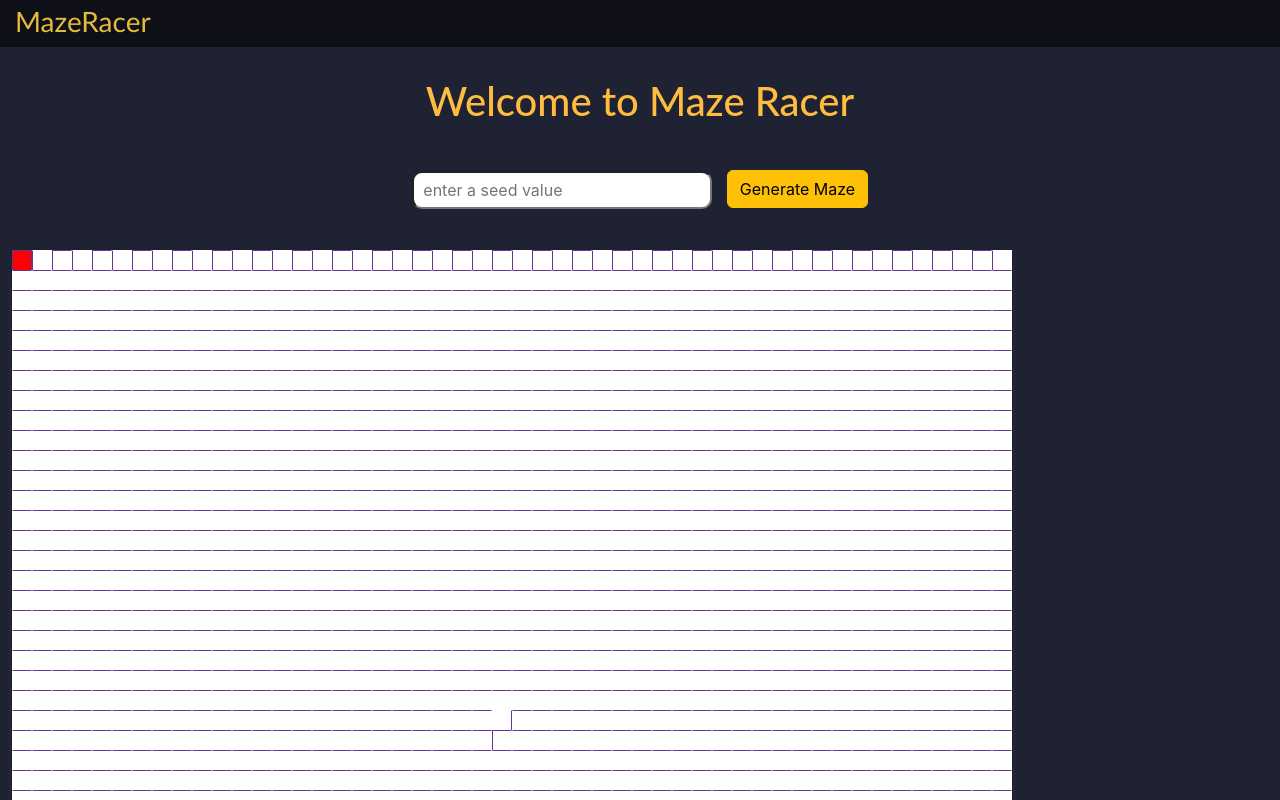
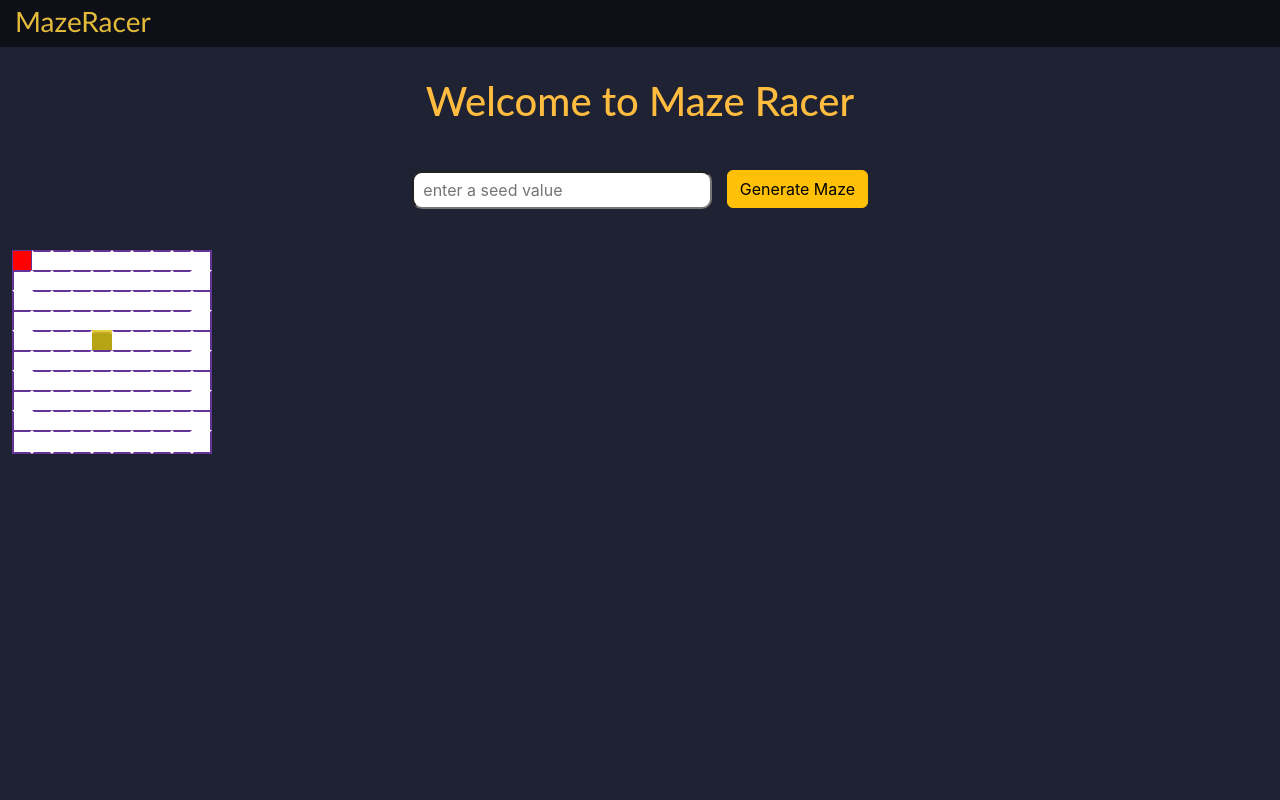
Before and after one commit to Connor-aus/cab432-assingment2, a React (Create React App) app in the folder client/: page / in a window 1280 px wide. Shown: the top 800 px of the page. Built offline with nearby package versions, Linux system fonts and the light colour scheme.

Commit message:
grid verions 1.0

```diff
--- a/client/src/css/style.css
+++ b/client/src/css/style.css
@@ -19,8 +19,8 @@ body {
 	display: flex;
 	justify-content: center;
 	align-items: center;
-	border: 1px solid rebeccapurple;
-	/* color: transparent; */
+	border: 2px solid rebeccapurple;
+	color: transparent;
 	background: white;
 	height: 0;
 	padding-bottom: 100%;
@@ -94,7 +94,7 @@ body {
 	border-right-color: transparent;
 	border-bottom-color: transparent;
 	border-left-color: transparent;
-	background: black;
+	background: rgba(221, 197, 13, 0.801);
   }
 
   .player {
--- a/client/src/pages/Home.js
+++ b/client/src/pages/Home.js
@@ -7,11 +7,10 @@ import { SearchBar } from "../components/SearchBar";
 import "./../css/style.css";
 
 export function Home() {
-  const [search, setSearch] = useState("");
+  const [seed, setSeed] = useState("");
   const [errorMessage, setErrorMessage] = useState("");
   const [playerX, setPlayerX] = useState(0);
   const [playerY, setPlayerY] = useState(0);
-  //const [player, setPlayer] = useState(0);
   const [grid2, setGrid2] = useState([]);
   const [rendered, setRendered] = useState(false);
 
@@ -22,36 +21,33 @@ export function Home() {
     e = e || window.event;
     if (e.code === "KeyW") {
       console.log("up arrow pressed");
-      setPlayerY((y) => {return y-1;});
+      setPlayerY((y) => {
+        return y - 1;
+      });
     } else if (e.code === "KeyD") {
       console.log("right arrow pressed");
-      setPlayerX((x) => {return x+1;});
+      setPlayerX((x) => {
+        return x + 1;
+      });
     } else if (e.code === "KeyS") {
       console.log("down arrow pressed");
-      setPlayerY((y) => {return y+1;});
+      setPlayerY((y) => {
+        return y + 1;
+      });
     } else if (e.code === "KeyA") {
       console.log("left arrow pressed");
-      setPlayerX((x) => {return x-1;});
+      setPlayerX((x) => {
+        return x - 1;
+      });
     }
   };
 
   // player moved
-  useEffect(
-    () => {
-      (() => {
-        setRendered(false);
-        console.log(playerY);
-      })();
-    },
-    []
-  );
+  useEffect(() => {}, [playerY], [playerX]);
 
-  useEffect(() => {}, [playerY], [playerX]);
-  useEffect(() => console.log('mounted'), [playerY]);
-
-  // callback functio for SearchBar
-  const searchGame = (searchText) => {
-    setSearch(searchText);
+  // callback function for seed value selection
+  const searchSeed = (seedInput) => {
+    setSeed(seedInput);
   };
 
   // // triggers API request for game data
@@ -81,19 +77,6 @@ export function Home() {
   //   })();
   // }, [search]);
 
-  //move up and remove React.
-  // let [_count, setCount] = React.useState(0);
-  // const [mazeGenerator] = React.useState(() => walk(gridy, cols, rows));
-
-  // useEffect(() => {
-  //   let id = setInterval(() => {
-  //     setCount((p) => p + 1);
-  //     mazeGenerator.next();
-  //     console.log("generator");
-  //   }, 1000);
-  //   return () => clearInterval(id);
-  // }, []);
-
   useEffect(() => {
     (async () => {
       if (!rendered) {
@@ -104,9 +87,9 @@ export function Home() {
     })();
   }, []);
 
-  console.log("rendered = " + rendered);
-  console.log(grid2);
-  console.log("player = " + playerX + playerY);
+  // console.log("rendered = " + rendered);
+  // console.log(grid2);
+  // console.log("player = " + playerX + playerY);
 
   return (
     <Container fluid className="bordercon">
@@ -115,28 +98,12 @@ export function Home() {
       </Row>
       <Row className="borderr">
         <Col className="bordercol">
-          <SearchBar onSubmit={searchGame} />
+          <SearchBar onSubmit={searchSeed} />
         </Col>
       </Row>
       {error(errorMessage)}
       <Row>
         <Col>
-          <div>
-            {/* {() => {
-              for (let i = 0; i < 50; i++) {
-                for (let j = 0; j < 50; j++) {
-                  console.log(i, j);
-                  console.log(grid2[i][j].walls);
-                  return (
-                    <div
-                      key={{ i, j }}
-                      className={`box box-${grid2[i][j].walls}`}
-                    ></div>
-                  )();
-                }
-              }
-            }} */}
-            {/* <div className="grid cf"> */}
           <div
             style={{
               display: "grid",
@@ -146,26 +113,23 @@ export function Home() {
           >
             {grid2.map((row, yIndex) =>
               row.map((cell, xIndex) => {
-                  //console.log(cell);
-                  //console.log(grid2[col][row]);
                 if (xIndex == playerX && yIndex == playerY) {
                   return (
                     <div
-                        key={[cell.x, cell.y]}
-                        className={`player box-${cell.walls}`}
+                      key={[cell.y, cell.x]}
+                      className={`player box-${grid2[cell.y][cell.x].walls}`}
                     ></div>
                   );
                 } else {
                   return (
                     <div
-                        key={[cell.x, cell.y]}
-                        className={`box box-${cell.walls}`}
+                      key={[cell.y, cell.x]}
+                      className={`box box-${grid2[cell.y][cell.x].walls}`}
                     ></div>
                   );
                 }
               })
             )}
-            </div>
           </div>
         </Col>
       </Row>
@@ -186,6 +150,9 @@ const error = (message) => {
   );
 };
 
+const cols = 10; //columns in the grid
+const rows = 10; //rows in the grid
+
 // represents a gridpoint
 class Cell {
   constructor(x, y) {
@@ -195,9 +162,6 @@ class Cell {
     this.visited = false;
   }
 }
-
-const cols = 50; //columns in the grid
-const rows = 50; //rows in the grid
 
 function makeGrid() {
   var grid2 = [cols];
@@ -209,14 +173,19 @@ function makeGrid() {
       grid2[i][j] = new Cell(i, j);
     }
   }
+
   return grid2;
 }
 
-const GRID_SIZE = 50;
-document.documentElement.style.setProperty("--grid-size", `${GRID_SIZE}`);
-
-const getRandomInt = (min, max) =>
-  Math.floor(Math.random() * (max - min + 1)) + min;
+//used to get random number
+function mulberry32(a) {
+  return function () {
+    var t = (a += 0x6d2b79f5);
+    t = Math.imul(t ^ (t >>> 15), t | 1);
+    t ^= t + Math.imul(t ^ (t >>> 7), t | 61);
+    return ((t ^ (t >>> 14)) >>> 0) / 4294967296;
+  };
+}
 
 function chooseDirection(grid, neighbours, x, y) {
   if (neighbours % 2 == 1) {
@@ -238,9 +207,6 @@ function chooseDirection(grid, neighbours, x, y) {
 
   return 0; // no options
 }
-
-const range = (min, max) =>
-  Array.from({ length: max - min }).map((_, i) => i + min);
 
 function getNeighbours(x, y, columns, rows) {
   var neighbour = 0;
@@ -265,8 +231,8 @@ function getNeighbours(x, y, columns, rows) {
 }
 
 function walk(grid, width, height) {
-  var x = 24;
-  var y = 24;
+  var x = 0;
+  var y = 0;
   grid[x][y].visited = true;
   var stack = [];
   stack.push([x, y]);
@@ -278,15 +244,15 @@ function walk(grid, width, height) {
   var direction;
 
   while (visited < size) {
-    console.log(x + " x of new");
-    console.log(y + " y of new");
+    //console.log(x + " x of new");
+    //console.log(y + " y of new");
     var neighbours = getNeighbours(x, y, width, height);
 
-    console.log(neighbours + " = neighbours");
+    //console.log(neighbours + " = neighbours");
     options = true;
 
     direction = chooseDirection(grid, neighbours, x, y);
-    console.log(direction + " = direction");
+    //console.log(direction + " = direction");
     switch (direction) {
       case 1:
         grid[x][y].walls += 1;
@@ -313,38 +279,43 @@ function walk(grid, width, height) {
         break;
     }
 
-    console.log(grid[x][y].walls);
-
     if (options) {
       stack.push([x, y]);
       grid[x][y].visited = true;
       visited++;
-      console.log("next " + x + "," + y);
+      //console.log("next " + x + "," + y);
 
       continue;
     }
 
-    //console.log('stepping back')
-
     index = stack.pop();
-    console.log("to " + index);
+    //console.log("to " + index);
     x = index[0];
     y = index[1];
   }
 
-  console.log("visited = " + visited);
-  console.log(grid);
+  //console.log("visited = " + visited);
+  //console.log(grid);
+  grid[cols / 2 - 1][rows / 2 - 1].walls = 15;
   return grid;
 }
 
-const kiff = (size = GRID_SIZE) => {
-  console.time("walk");
-  const grid = range(0, size * size).fill(0);
-  Array.from(walk(grid, size, size));
-  console.timeEnd("walk");
-  return grid;
-};
+// TODO maybe not needed (everything below)
 
-window.kiff = kiff;
+// const range = (min, max) =>
+//   Array.from({ length: max - min }).map((_, i) => i + min);
 
-const grid = range(0, GRID_SIZE * GRID_SIZE).fill(0);
+// const GRID_SIZE = 50;
+// document.documentElement.style.setProperty("--grid-size", `${GRID_SIZE}`);
+
+// const grid = range(0, GRID_SIZE * GRID_SIZE).fill(0);
+
+// const kiff = (size = GRID_SIZE) => {
+//   console.time("walk");
+//   const grid = range(0, size * size).fill(0);
+//   Array.from(walk(grid, size, size));
+//   console.timeEnd("walk");
+//   return grid;
+// };
+
+// window.kiff = kiff;
```
Lines whose indentation alone changed are shown as unchanged.
